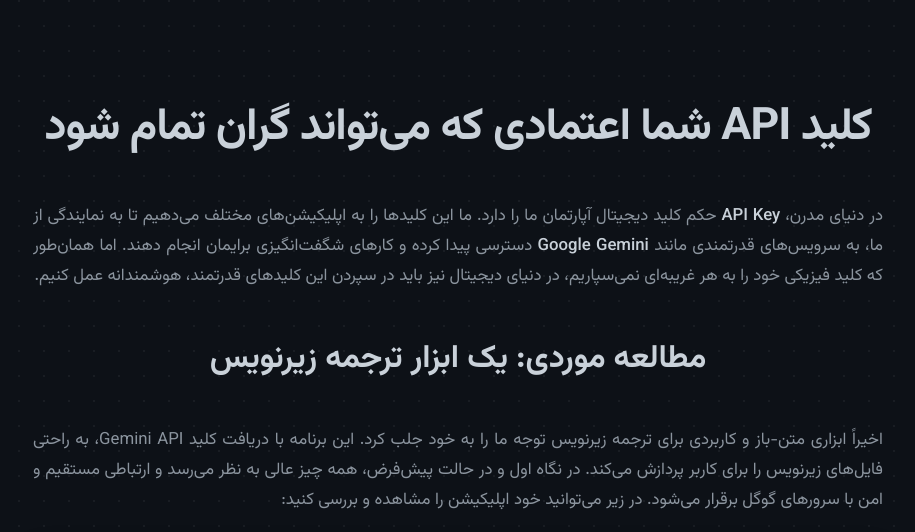
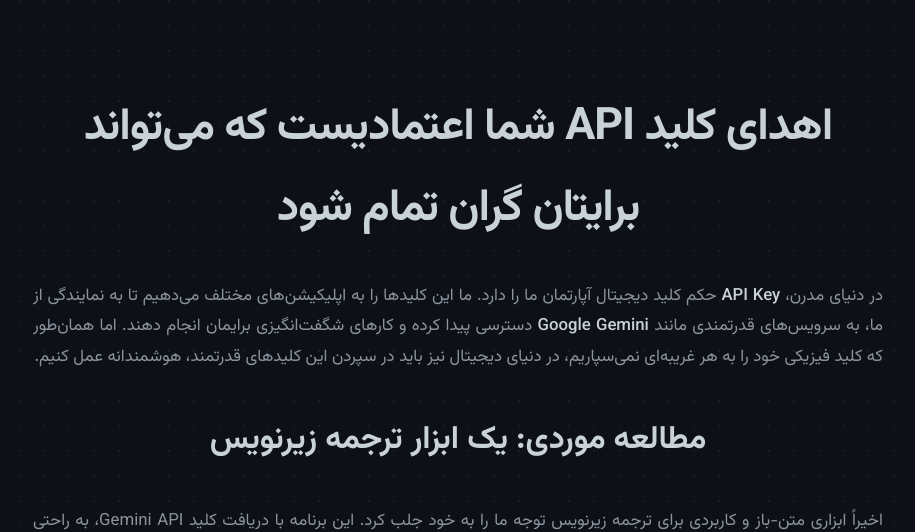
Before and after one commit to Shervinuri/Api, a plain HTML site: page Index.html in a window 1280 px wide. Shown: the top 532 px of the page, without its empty margins (182-1097 px from the left). Drawn offline with Linux system fonts and the light colour scheme.

Commit message:
Update Index.html

```diff
--- a/Index.html
+++ b/Index.html
@@ -168,7 +168,7 @@
 <body>
 
     <div class="container">
-        <h1 class="scroll-animate">  کلید API شما اعتمادی که می‌تواند گران تمام شود</h1>
+        <h1 class="scroll-animate">  اهدای کلید API شما اعتمادیست که می‌تواند برایتان گران تمام شود</h1>
 
         <p class="scroll-animate">
             در دنیای مدرن، <strong>API Key</strong> حکم کلید دیجیتال آپارتمان ما را دارد. ما این کلیدها را به اپلیکیشن‌های مختلف می‌دهیم تا به نمایندگی از ما، به سرویس‌های قدرتمندی مانند <strong>Google Gemini</strong> دسترسی پیدا کرده و کارهای شگفت‌انگیزی برایمان انجام دهند. اما همان‌طور که کلید فیزیکی خود را به هر غریبه‌ای نمی‌سپاریم، در دنیای دیجیتال نیز باید در سپردن این کلیدهای قدرتمند، هوشمندانه عمل کنیم.
```
